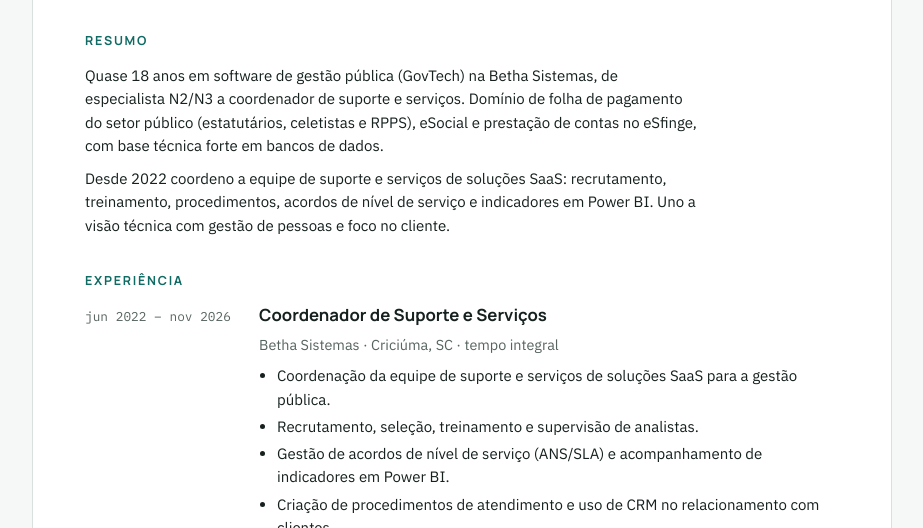
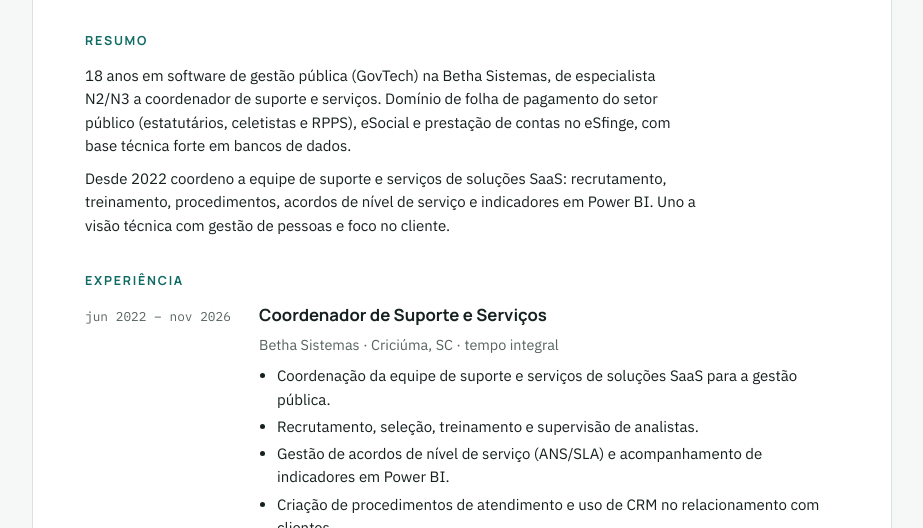
Before and after one commit to emanuelmelo87/curriculo, a plain HTML site: page index.html in a window 1280 px wide. Shown: the part 272-800 px from the top of the page, without its empty margins (178-1101 px from the left). Drawn offline with Linux system fonts and the light colour scheme.

Commit message:
Ajusta tempo de experiência para 18 anos
Co-Authored-By: Claude Opus 5.5 <noreply@anthropic.com>
Claude-Session: https://claude.ai/code/session_01GmosjGWj8RurrbqCngPhft

```diff
--- a/index.html
+++ b/index.html
@@ -91,7 +91,7 @@ footer{font-size:.78rem;color:var(--muted);border-top:1px solid var(--line);padd
 
   <section class="summary" aria-labelledby="s-resumo">
     <h2 id="s-resumo">Resumo</h2>
-    <p>Quase 18 anos em software de gestão pública (GovTech) na Betha Sistemas, de especialista N2/N3 a coordenador de suporte e serviços. Domínio de folha de pagamento do setor público (estatutários, celetistas e RPPS), eSocial e prestação de contas no eSfinge, com base técnica forte em bancos de dados.</p>
+    <p>18 anos em software de gestão pública (GovTech) na Betha Sistemas, de especialista N2/N3 a coordenador de suporte e serviços. Domínio de folha de pagamento do setor público (estatutários, celetistas e RPPS), eSocial e prestação de contas no eSfinge, com base técnica forte em bancos de dados.</p>
     <p>Desde 2022 coordeno a equipe de suporte e serviços de soluções SaaS: recrutamento, treinamento, procedimentos, acordos de nível de serviço e indicadores em Power BI. Uno a visão técnica com gestão de pessoas e foco no cliente.</p>
   </section>
 
```
Also changed, not shown: 1 other file.
